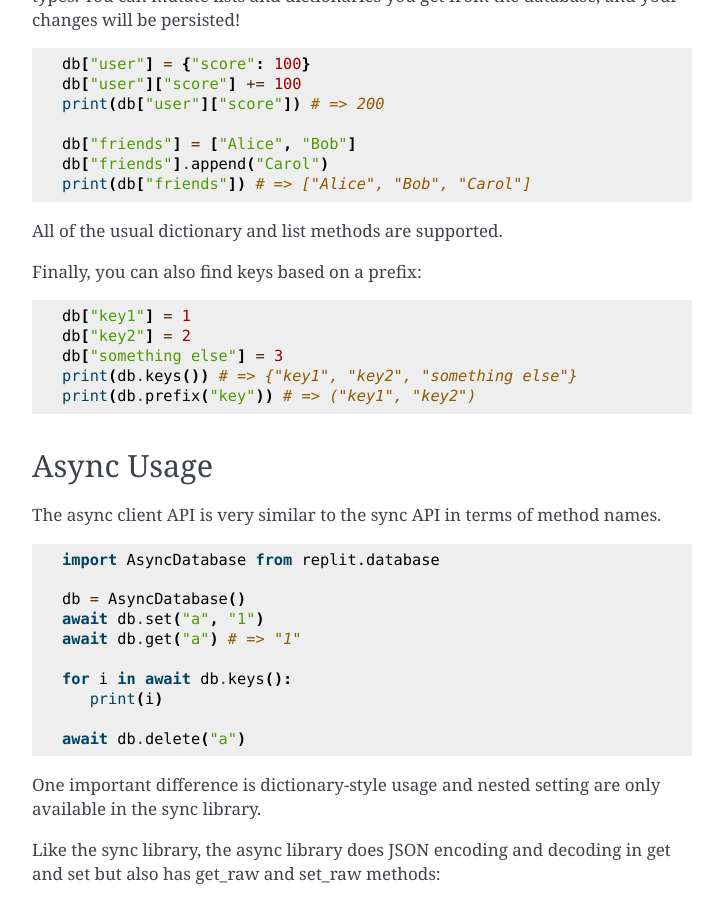
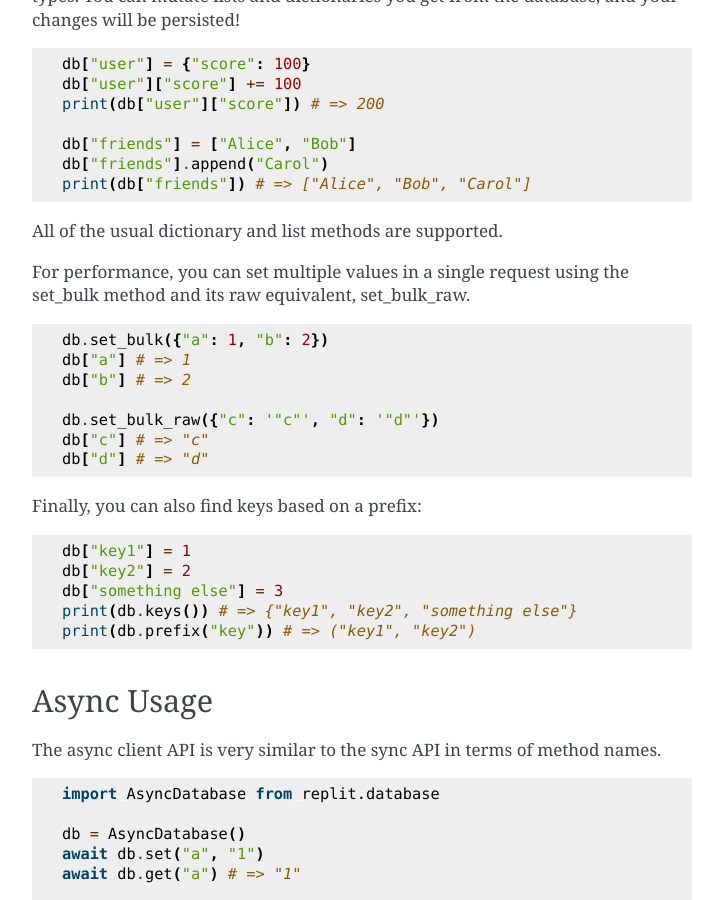
Before and after one commit to replit/replit-py, a Sphinx documentation site: the page built from docs/db_tutorial.rst, in a window 1280 px wide and 900 px high, scrolled down 1032 px. Shown: the whole window, without its empty margins (388-1111 px from the left). Built offline with Sphinx 7.4.7, drawn with Linux system fonts in a browser that asks for light colours; some of the changed text lies outside the part shown.

Commit message:
Add more database documentation

```diff
--- a/docs/db_tutorial.rst
+++ b/docs/db_tutorial.rst
@@ -66,6 +66,20 @@ be persisted!
 
 
 All of the usual dictionary and list methods are supported.
+
+For performance, you can set multiple values in a single request using the set_bulk
+method and its raw equivalent, set_bulk_raw.
+
+::
+
+   db.set_bulk({"a": 1, "b": 2})
+   db["a"] # => 1
+   db["b"] # => 2
+
+   db.set_bulk_raw({"c": '"c"', "d": '"d"'})
+   db["c"] # => "c"
+   db["d"] # => "d"
+
 
 Finally, you can also find keys based on a prefix:
 
@@ -146,3 +160,5 @@ the web framework, this is done automatically.
 
 To convert these classes to their primitive equivalent, access the value attribute. A
 function that automatically does this is provided: replit.database.to_primitive.
+
+To avoid this behavior entirely, use the get_raw and set_raw methods instead.
```
